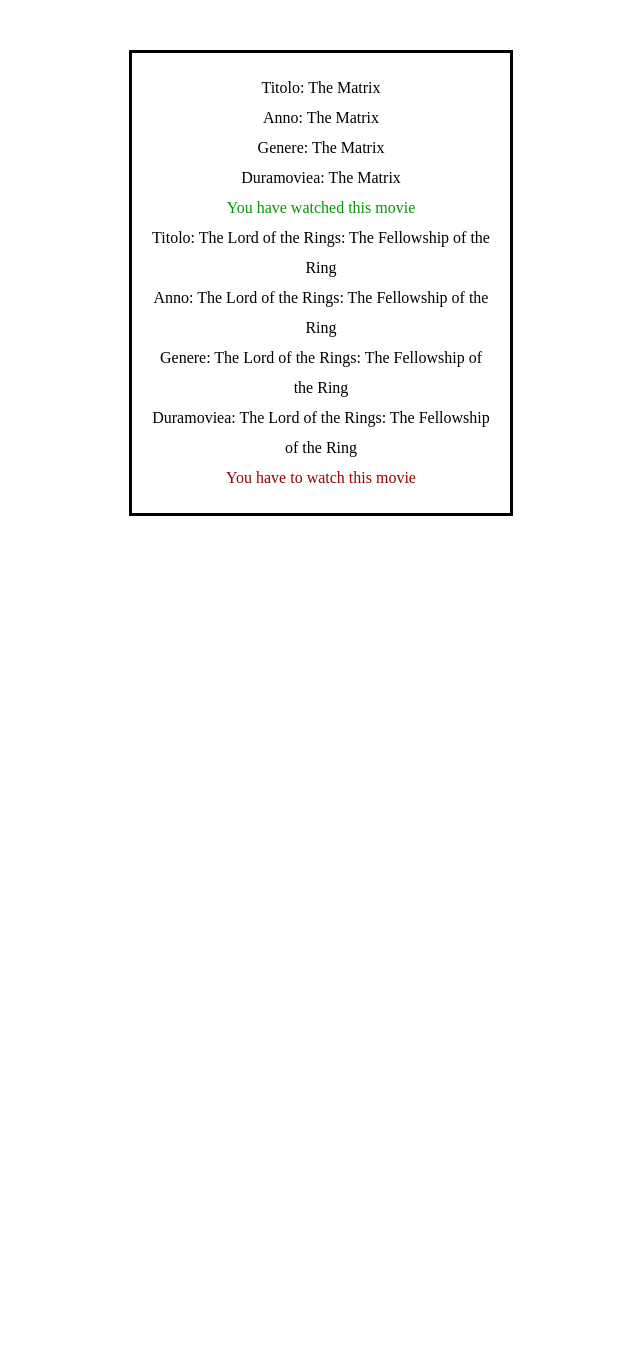
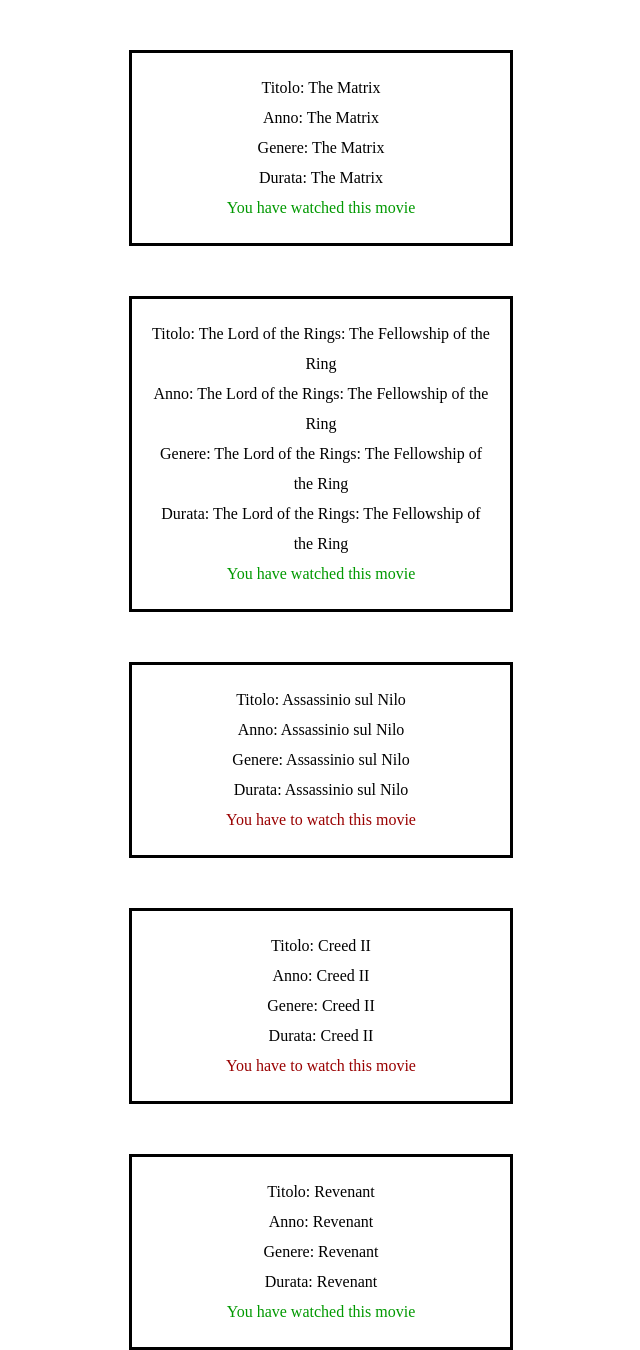
Before and after one commit to davidevischetti/php-oop-1, a PHP site: page / in a window 1280 px wide. Shown: the whole page, without its empty margins (319-959 px from the left). Before the commit the page ends 516 px from the top, so only its background shows below. Run offline with PHP 8.4, Linux system fonts and the light colour scheme.

Commit message:
aggiunta lista

```diff
--- a/index.php
+++ b/index.php
@@ -29,10 +29,17 @@
     }
 
     $thematrix = new Movie ('The Matrix', '1999', 'Sci-fi/Azione', '2h 16m', true);
-    $thelordoftherings1 = new Movie ('The Lord of the Rings: The Fellowship of the Ring', '2001', 'Fantastico/Avventura', '2h 58m', false);
+    $thelordoftheringsuno = new Movie ('The Lord of the Rings: The Fellowship of the Ring', '2001', 'Fantastico/Avventura', '2h 58m', true);
+    $assassiniosulnilo = new Movie ('Assassinio sul Nilo', '2022', 'Drammatico', '2h 7m', false);
+    $creeddue = new Movie ('Creed II', '2018', 'Drammatico/Sportivo', '2h 10m', false);
+    $revenant = new Movie ('Revenant', '2016', 'Avventura', '2h 36m', true);
+
 
     $arr_movies[] = $thematrix;
-    $arr_movies[] = $thelordoftherings1;
+    $arr_movies[] = $thelordoftheringsuno;
+    $arr_movies[] = $assassiniosulnilo;
+    $arr_movies[] = $creeddue;
+    $arr_movies[] = $revenant;
 
 ?>
 
@@ -47,22 +54,23 @@
 <body>
 
     <!-- LISTA FILM -->
-    <ul>
+
         <?php
             foreach ($arr_movies as $movie) {
-                echo '<li>Titolo: ' . $movie->name . '</li>';
-                echo '<li>Anno: ' . $movie->name . '</li>';
-                echo '<li>Genere: ' . $movie->name . '</li>';
-                echo '<li>Duramoviea: ' . $movie->name . '</li>';
+                echo '<ul>
+                    <li>Titolo: ' . $movie->name . '</li>
+                    <li>Anno: ' . $movie->name . '</li>
+                    <li>Genere: ' . $movie->name . '</li>
+                    <li>Durata: ' . $movie->name . '</li>';
                 if ($movie->watch == true) {
                     echo '<li class="watch">' . $movie->watchFunction(true) . '</li>';
                 } else {
                     echo '<li class="no-watch">' . $movie->watchFunction(false) . '</li>';
                 }
-
+                echo '</ul>';
             }
         ?>
-    </ul>
+
 
 
 </body>
```
